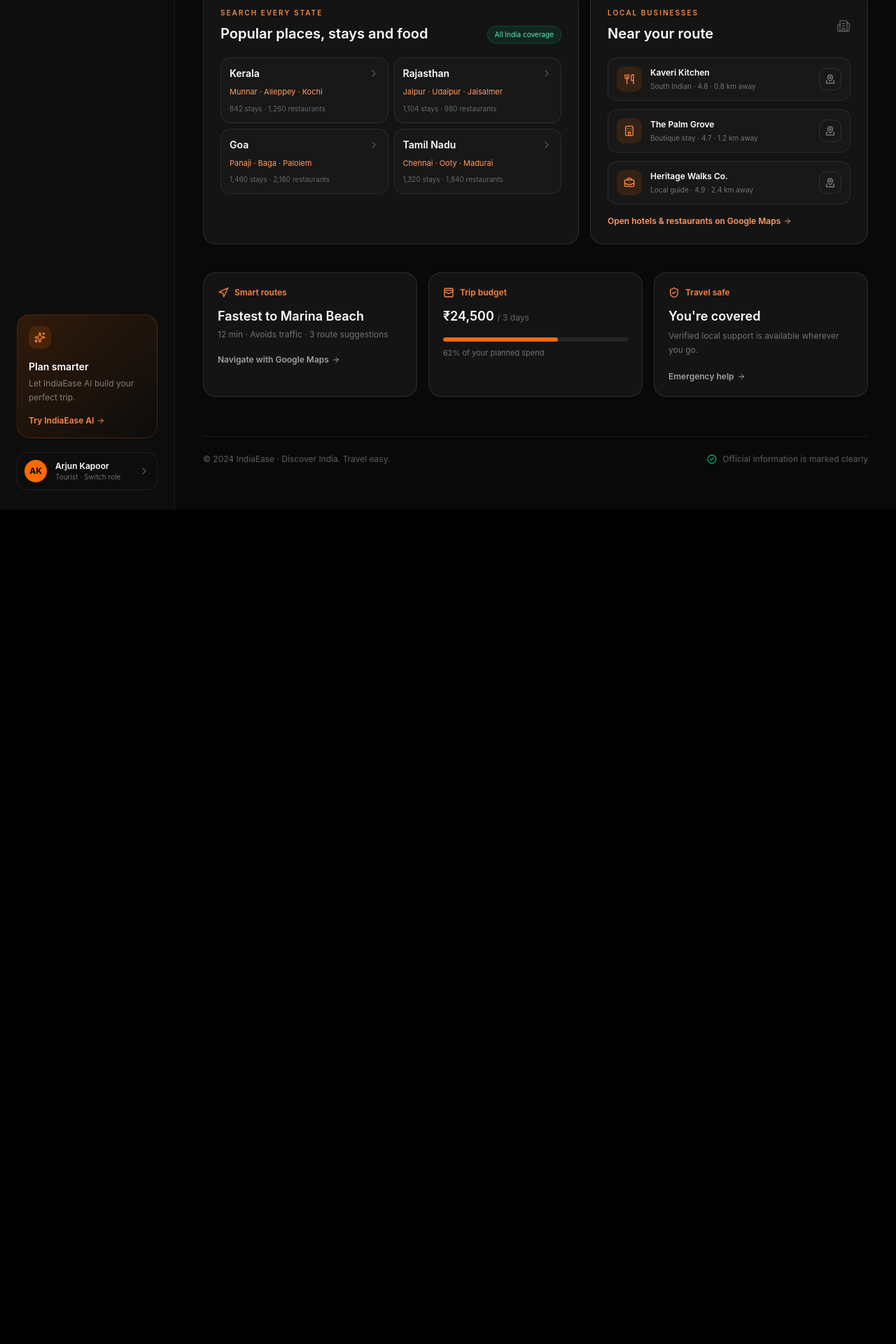
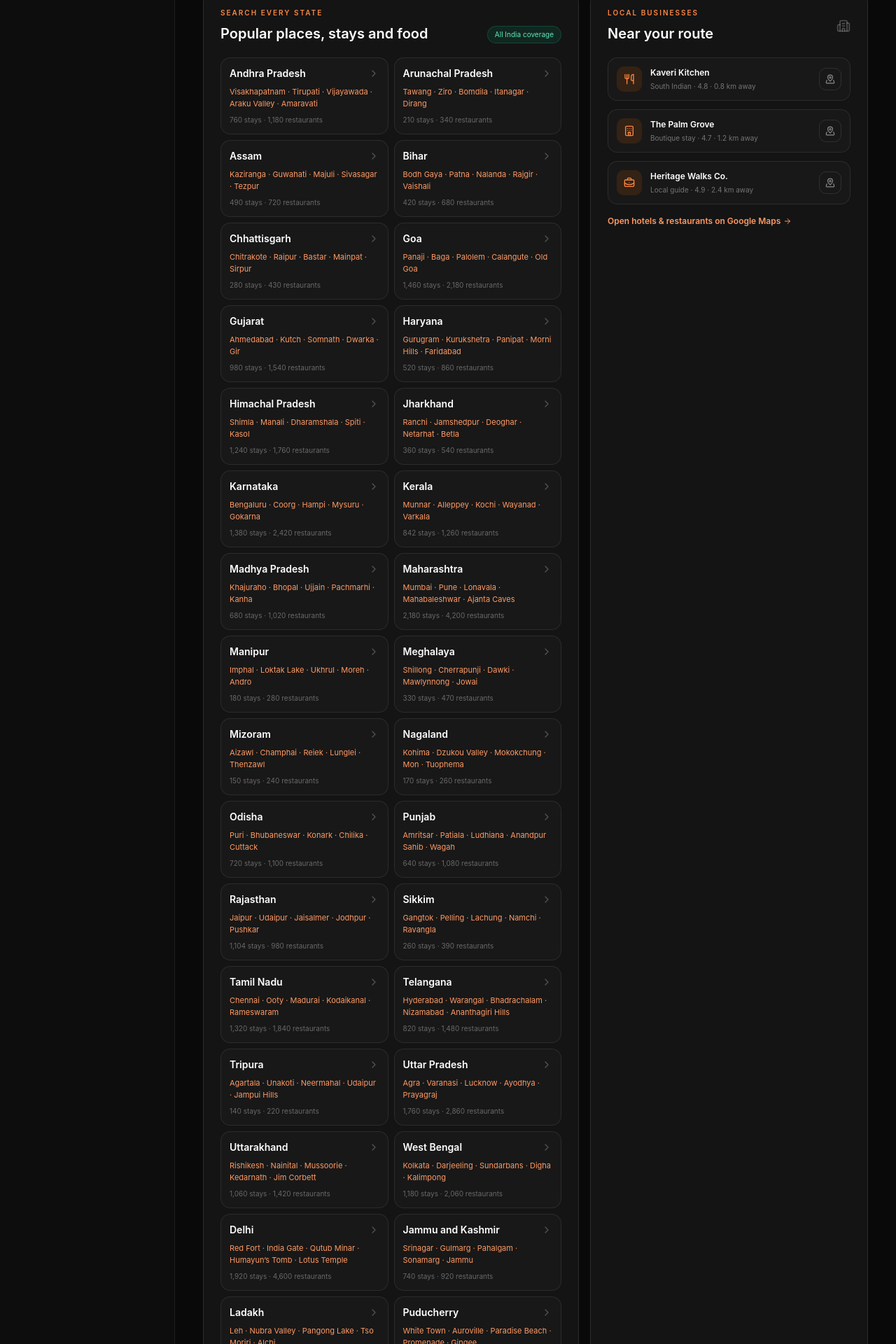
Before and after one commit to Ishamanivannan/indiaease-travel-tourism2026, a Next.js app: page / in a window 1280 px wide. Shown: the part 1520-3440 px from the top of the page at 70% size. Before the commit the page ends 2248 px from the top, so only its background shows below. Built offline with nearby package versions, Linux system fonts and the light colour scheme.

Commit message:
feat: update state tourism data for all Indian states

```diff
--- a/app/page.tsx
+++ b/app/page.tsx
@@ -22,10 +22,38 @@ const categories = [
 ]
 
 const states = [
-  { name: 'Kerala', places: 'Munnar · Alleppey · Kochi', hotels: '842 stays', restaurants: '1,260 restaurants' },
-  { name: 'Rajasthan', places: 'Jaipur · Udaipur · Jaisalmer', hotels: '1,104 stays', restaurants: '980 restaurants' },
-  { name: 'Goa', places: 'Panaji · Baga · Palolem', hotels: '1,460 stays', restaurants: '2,180 restaurants' },
-  { name: 'Tamil Nadu', places: 'Chennai · Ooty · Madurai', hotels: '1,320 stays', restaurants: '1,840 restaurants' },
+  { name: 'Andhra Pradesh', places: 'Visakhapatnam · Tirupati · Vijayawada · Araku Valley · Amaravati', hotels: '760 stays', restaurants: '1,180 restaurants' },
+  { name: 'Arunachal Pradesh', places: 'Tawang · Ziro · Bomdila · Itanagar · Dirang', hotels: '210 stays', restaurants: '340 restaurants' },
+  { name: 'Assam', places: 'Kaziranga · Guwahati · Majuli · Sivasagar · Tezpur', hotels: '490 stays', restaurants: '720 restaurants' },
+  { name: 'Bihar', places: 'Bodh Gaya · Patna · Nalanda · Rajgir · Vaishali', hotels: '420 stays', restaurants: '680 restaurants' },
+  { name: 'Chhattisgarh', places: 'Chitrakote · Raipur · Bastar · Mainpat · Sirpur', hotels: '280 stays', restaurants: '430 restaurants' },
+  { name: 'Goa', places: 'Panaji · Baga · Palolem · Calangute · Old Goa', hotels: '1,460 stays', restaurants: '2,180 restaurants' },
+  { name: 'Gujarat', places: 'Ahmedabad · Kutch · Somnath · Dwarka · Gir', hotels: '980 stays', restaurants: '1,540 restaurants' },
+  { name: 'Haryana', places: 'Gurugram · Kurukshetra · Panipat · Morni Hills · Faridabad', hotels: '520 stays', restaurants: '860 restaurants' },
+  { name: 'Himachal Pradesh', places: 'Shimla · Manali · Dharamshala · Spiti · Kasol', hotels: '1,240 stays', restaurants: '1,760 restaurants' },
+  { name: 'Jharkhand', places: 'Ranchi · Jamshedpur · Deoghar · Netarhat · Betla', hotels: '360 stays', restaurants: '540 restaurants' },
+  { name: 'Karnataka', places: 'Bengaluru · Coorg · Hampi · Mysuru · Gokarna', hotels: '1,380 stays', restaurants: '2,420 restaurants' },
+  { name: 'Kerala', places: 'Munnar · Alleppey · Kochi · Wayanad · Varkala', hotels: '842 stays', restaurants: '1,260 restaurants' },
+  { name: 'Madhya Pradesh', places: 'Khajuraho · Bhopal · Ujjain · Pachmarhi · Kanha', hotels: '680 stays', restaurants: '1,020 restaurants' },
+  { name: 'Maharashtra', places: 'Mumbai · Pune · Lonavala · Mahabaleshwar · Ajanta Caves', hotels: '2,180 stays', restaurants: '4,200 restaurants' },
+  { name: 'Manipur', places: 'Imphal · Loktak Lake · Ukhrul · Moreh · Andro', hotels: '180 stays', restaurants: '280 restaurants' },
+  { name: 'Meghalaya', places: 'Shillong · Cherrapunji · Dawki · Mawlynnong · Jowai', hotels: '330 stays', restaurants: '470 restaurants' },
+  { name: 'Mizoram', places: 'Aizawl · Champhai · Reiek · Lunglei · Thenzawl', hotels: '150 stays', restaurants: '240 restaurants' },
+  { name: 'Nagaland', places: 'Kohima · Dzukou Valley · Mokokchung · Mon · Tuophema', hotels: '170 stays', restaurants: '260 restaurants' },
+  { name: 'Odisha', places: 'Puri · Bhubaneswar · Konark · Chilika · Cuttack', hotels: '720 stays', restaurants: '1,100 restaurants' },
+  { name: 'Punjab', places: 'Amritsar · Patiala · Ludhiana · Anandpur Sahib · Wagah', hotels: '640 stays', restaurants: '1,080 restaurants' },
+  { name: 'Rajasthan', places: 'Jaipur · Udaipur · Jaisalmer · Jodhpur · Pushkar', hotels: '1,104 stays', restaurants: '980 restaurants' },
+  { name: 'Sikkim', places: 'Gangtok · Pelling · Lachung · Namchi · Ravangla', hotels: '260 stays', restaurants: '390 restaurants' },
+  { name: 'Tamil Nadu', places: 'Chennai · Ooty · Madurai · Kodaikanal · Rameswaram', hotels: '1,320 stays', restaurants: '1,840 restaurants' },
+  { name: 'Telangana', places: 'Hyderabad · Warangal · Bhadrachalam · Nizamabad · Ananthagiri Hills', hotels: '820 stays', restaurants: '1,480 restaurants' },
+  { name: 'Tripura', places: 'Agartala · Unakoti · Neermahal · Udaipur · Jampui Hills', hotels: '140 stays', restaurants: '220 restaurants' },
+  { name: 'Uttar Pradesh', places: 'Agra · Varanasi · Lucknow · Ayodhya · Prayagraj', hotels: '1,760 stays', restaurants: '2,860 restaurants' },
+  { name: 'Uttarakhand', places: 'Rishikesh · Nainital · Mussoorie · Kedarnath · Jim Corbett', hotels: '1,060 stays', restaurants: '1,420 restaurants' },
+  { name: 'West Bengal', places: 'Kolkata · Darjeeling · Sundarbans · Digha · Kalimpong', hotels: '1,180 stays', restaurants: '2,060 restaurants' },
+  { name: 'Delhi', places: 'Red Fort · India Gate · Qutub Minar · Humayun’s Tomb · Lotus Temple', hotels: '1,920 stays', restaurants: '4,600 restaurants' },
+  { name: 'Jammu and Kashmir', places: 'Srinagar · Gulmarg · Pahalgam · Sonamarg · Jammu', hotels: '740 stays', restaurants: '920 restaurants' },
+  { name: 'Ladakh', places: 'Leh · Nubra Valley · Pangong Lake · Tso Moriri · Alchi', hotels: '290 stays', restaurants: '410 restaurants' },
+  { name: 'Puducherry', places: 'White Town · Auroville · Paradise Beach · Promenade · Gingee', hotels: '380 stays', restaurants: '620 restaurants' },
 ]
 
 const localBusinesses = [
```
